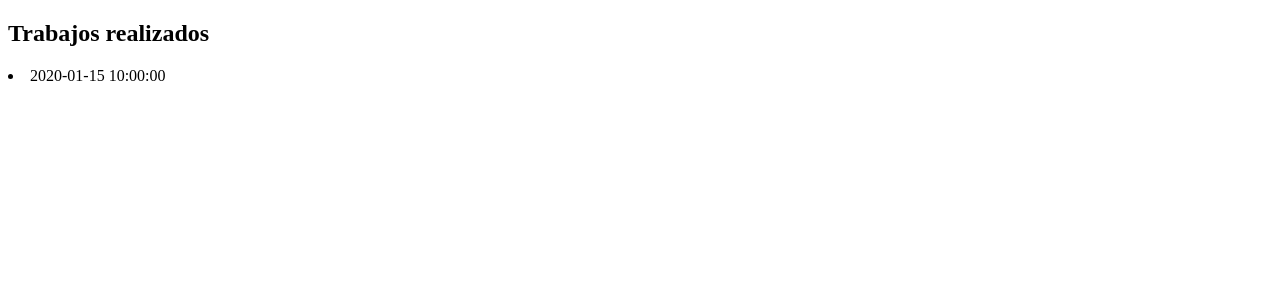
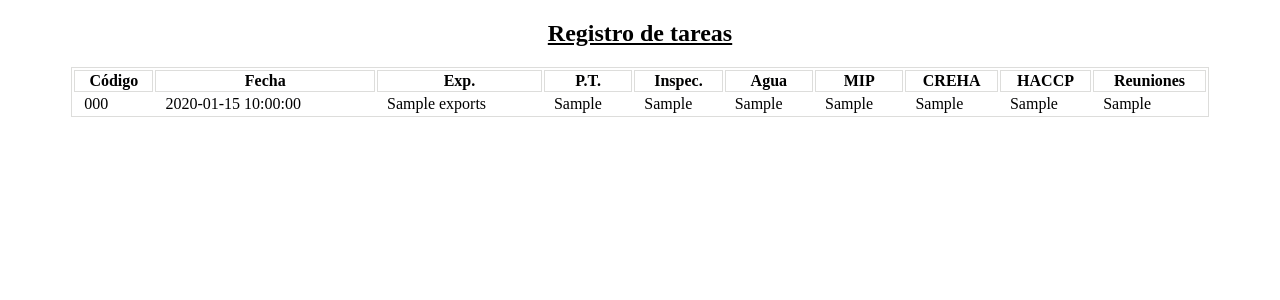
Before and after one commit to albertoborella/fastapi-miolavoro, a FastAPI app: template templates/jobs_list.html in a window 1280 px wide. Shown: the top 300 px of the page. Run offline with FastAPI, Linux system fonts and the light colour scheme; the template is opened without the code that fills it: most values are stand-ins (such as "Sample title", 1, 10 or a date in 2020).

Commit message:
modificacion en templates

```diff
--- a/main.py
+++ b/main.py
@@ -23,10 +23,10 @@ class Job(JobBase, table=True):
     tramsit_permits: int | None = Field(default=0)
     inspection_areas: str | None = Field(default='')
     water_samples: str | None = Field(default='')
-    mip_control: str | None = Field(default='')
+    mip_control: bool | None = Field(default='')
     plan_creha: bool | None
     meeting_managers: str | None = Field(default='')
-    audit_haccp: str | None = Field(default='')
+    audit_haccp: bool | None = Field(default='')
 
 sqlite_file_name = "database.db"
 sqlite_url = f"sqlite:///{sqlite_file_name}"
@@ -59,24 +59,19 @@ def on_startup():
 
 
 # Endpoints
-@app.get('/empresas/', tags=['Empresas'])
+@app.get('/companies/', tags=['Empresas'])
 def all_companies(session: SessionDep) -> list[Company]:
     companies = session.exec(select(Company)).all()
     return companies
 
-@app.get('/empresas', response_class=HTMLResponse)
-def companies(request: Request, session: SessionDep):
-    companies = session.exec(select(Company)).all()
-    return templates.TemplateResponse(request=request, name='register_companies.html', context={'companies': companies})
-
-@app.post('/empresas/', tags=['Empresas'])
+@app.post('/companies/', tags=['Empresas'])
 def create_company(company: Company, session: SessionDep) -> Company:
     session.add(company)
     session.commit()
     session.refresh(company)
     return company
 
-@app.delete('/empresas/{company_id}', tags=['Empresas'])
+@app.delete('/companies/{company_id}', tags=['Empresas'])
 def delete_company(company_id: int, session: SessionDep):
     company = session.get(Company, company_id)
     if not company:
@@ -89,11 +84,6 @@ def delete_company(company_id: int, session: SessionDep):
 def all_jobs(session: SessionDep) -> list[Job]:
     works = session.exec(select(Job)).all()
     return works
-
-@app.get('/trabajos', response_class=HTMLResponse)
-def trabajos(request: Request, session: SessionDep):
-    trabajos = session.exec(select(Job)).all()
-    return templates.TemplateResponse(request=request, name='jobs_list.html', context={'trabajos': trabajos})
 
 @app.post('/jobs/', tags=['Trabajos'])
 def create_job(job: Job, session: SessionDep) -> Job:
@@ -130,6 +120,17 @@ def delete_job(job_id: int, session: SessionDep):
     session.commit()
     return {'ok': 'Registro de trabajo eliminado'}
 
+# Vistas para templates
+@app.get('/empresas', response_class=HTMLResponse)
+def empresa(request: Request, session: SessionDep):
+    empresas = session.exec(select(Company)).all()
+    return templates.TemplateResponse(request=request, name='companies_list.html', context={'empresas': empresas})
+
+@app.get('/trabajos', response_class=HTMLResponse)
+def trabajos(request: Request, session: SessionDep):
+    trabajos = session.exec(select(Job)).all()
+    return templates.TemplateResponse(request=request, name='jobs_list.html', context={'trabajos': trabajos})
+
 # @app.get('/trabajos/{codigo}', tags=['Trabajos'])
 # def work_for_empresa(codigo: str):
 #     return list(filter(lambda cod: cod[codigo] == codigo, Job))
--- a/templates/jobs_list.html
+++ b/templates/jobs_list.html
@@ -6,9 +6,53 @@
     <title>trabajos</title>
 </head>
 <body>
-    <h2>Trabajos realizados</h2>
+    <style>
+        table{
+            margin: auto;
+            width:90%;
+            border: 1px, solid, rgb(221, 221, 219);
+        }
+        th{
+            border: 1px, solid, rgb(221, 221, 219);
+        }
+        td{
+            padding-left: 10px;
+        }
+        h2{
+            text-align: center;
+            text-decoration: underline;
+        }
+    </style>
+</head>
+<body>
+    <h2>Registro de tareas</h2>
+    <table>
+    <tr>
+        <th>Código</th>
+        <th>Fecha</th>
+        <th>Exp.</th>
+        <th>P.T.</th>
+        <th>Inspec.</th>
+        <th>Agua</th>
+        <th>MIP</th>
+        <th>CREHA</th>
+        <th>HACCP</th>
+        <th>Reuniones</th>
+    </tr>
     {% for trabajo in trabajos %}
-        <li>{{trabajo.date}}</li>
-    {% endfor%}
+    <tr>
+        <td>{{trabajo.internal_code}}</td>
+        <td>{{trabajo.date}}</td>
+        <td>{{trabajo.exports}}</td>
+        <td>{{trabajo.tramsit_permits}}</td>
+        <td>{{trabajo.inspection_areas}}</td>
+        <td>{{trabajo.water_samples}}</td>
+        <td>{{trabajo.mip_control}}</td>
+        <td>{{trabajo.plan_creha}}</td>
+        <td>{{trabajo.audit_haccp}}</td>
+        <td>{{trabajo.meeting_managers}}</td>
+    </tr>
+    {% endfor %}
+    </table>
 </body>
 </html>
```
Also changed, not shown: templates/companies_list.html (added, +42 -0 lines), templates/register_companies.html (deleted, +0 -14 lines).
